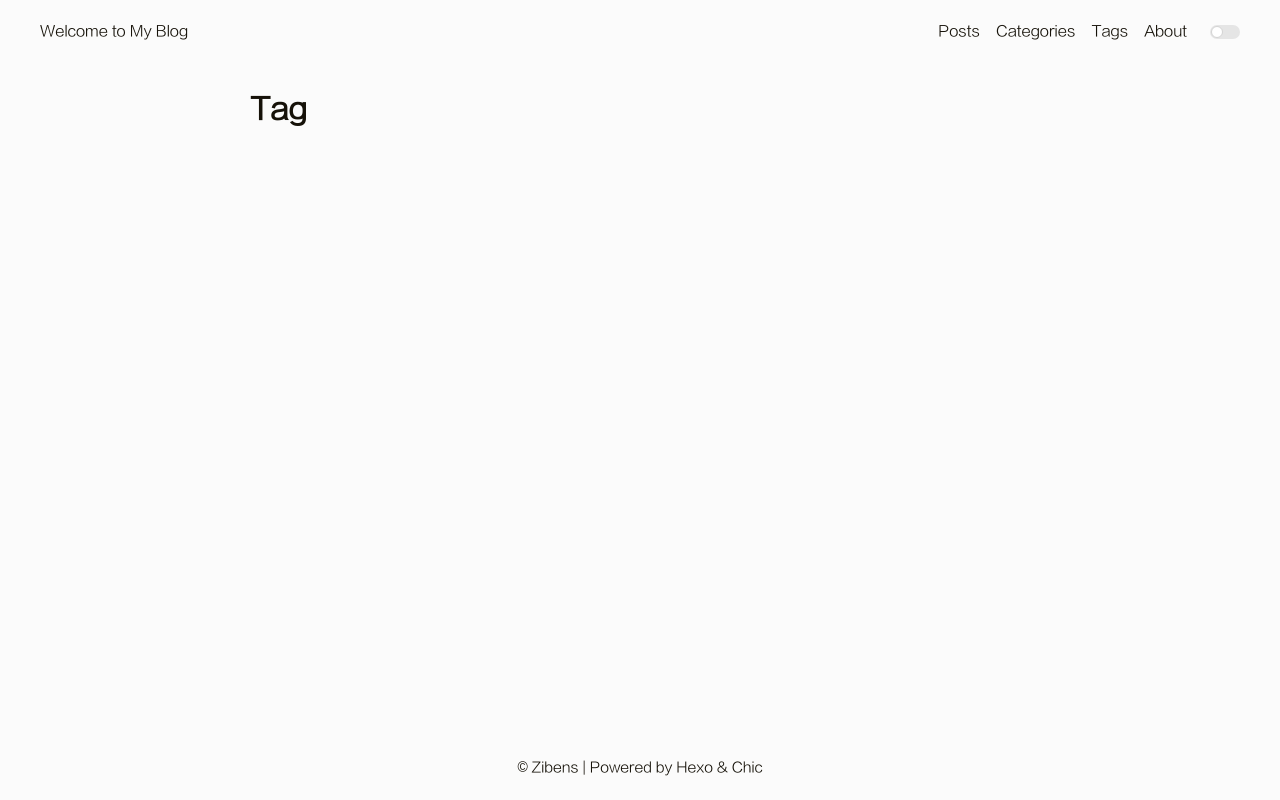
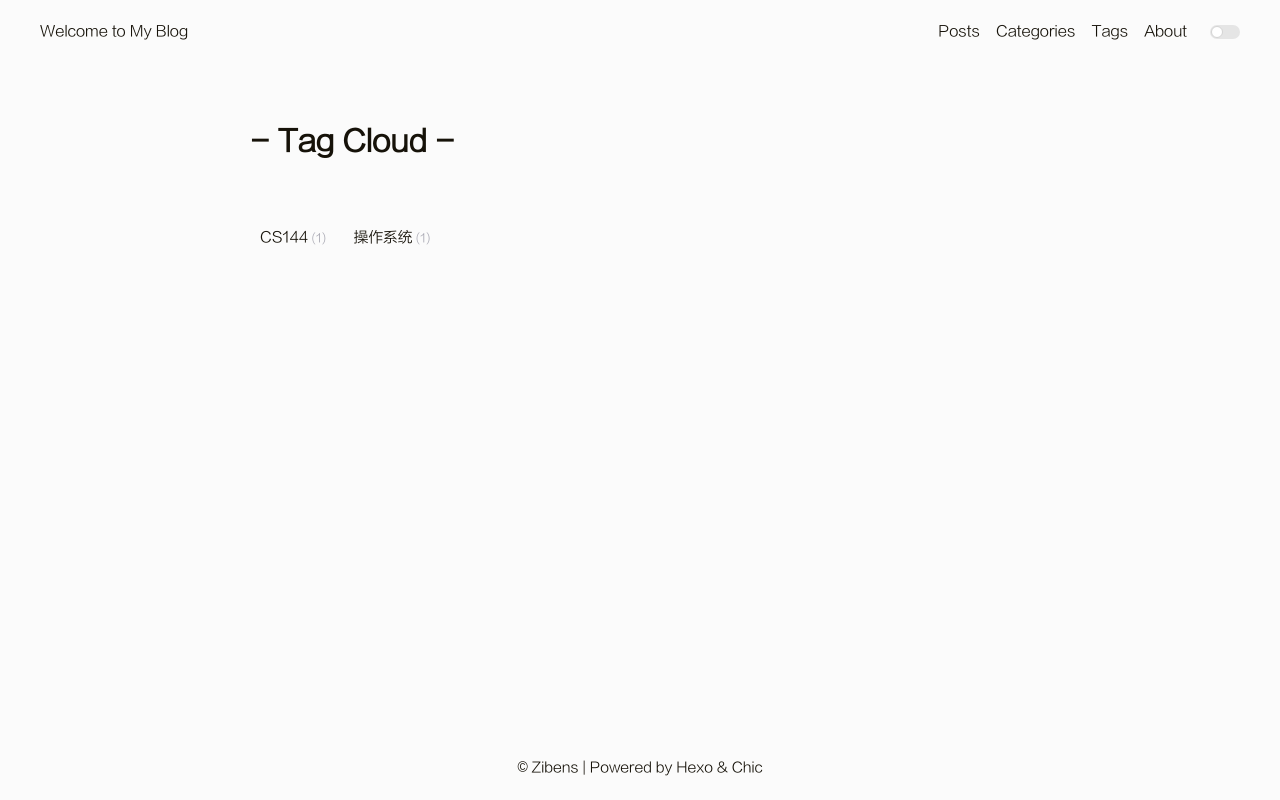
Before and after one commit to zibens/zibens.github.io, a plain HTML site: page tag/index.html in a window 1280 px wide. Drawn offline with Linux system fonts and the light colour scheme.

Commit message:
Site updated: 2025-08-19 17:54:54

```diff
--- a/tag/index.html
+++ b/tag/index.html
@@ -79,7 +79,7 @@
 
                 <a class="menu-item" href="/category">Categories</a>
 
-                <a class="menu-item" href="/tags">Tags</a>
+                <a class="menu-item" href="/tag">Tags</a>
 
                 <a class="menu-item" href="/about">About</a>
 
@@ -108,7 +108,7 @@
 
                 <a class="menu-item" href="/category">Categories</a>
 
-                <a class="menu-item" href="/tags">Tags</a>
+                <a class="menu-item" href="/tag">Tags</a>
 
                 <a class="menu-item" href="/about">About</a>
 
@@ -131,16 +131,22 @@
     }
 </script>
             <div class="main">
-                <div class="container">
-    <article class="post-wrap page">
 
-        <h2 class="post-title">Tag</h2>
 
-        <section class="post-content">
+    <div class="container">
+        <div class="post-wrap tags">
+            <h2 class="post-title">-&nbsp;Tag Cloud&nbsp;-</h2>
 
-        </section>
-    </article>
-</div>
+            <div class="tag-cloud-tags">
+
+                    <a href="/tags/CS144/">CS144<small>(1)</small></a>
+
+                    <a href="/tags/%E6%93%8D%E4%BD%9C%E7%B3%BB%E7%BB%9F/">操作系统<small>(1)</small></a>
+
+            </div>
+        </div>
+    </div>
+
 
             </div>
             <footer id="footer" class="footer">
```
Also changed, not shown: 2025/08/08/hello-world/index.html (+2 -2 lines), 2025/08/12/test2/index.html (+2 -2 lines), 2025/08/19/xv6CODE1/index.html (+2 -2 lines), archives/2025/08/index.html (+2 -2 lines), archives/2025/index.html (+2 -2 lines), archives/index.html (+2 -2 lines), categories/CS144/index.html (+2 -2 lines), categories/操作系统/index.html (+2 -2 lines), category/index.html (+2 -2 lines), index.html (+2 -2 lines), tags/CS144/index.html (+2 -2 lines), tags/操作系统/index.html (+2 -2 lines).
